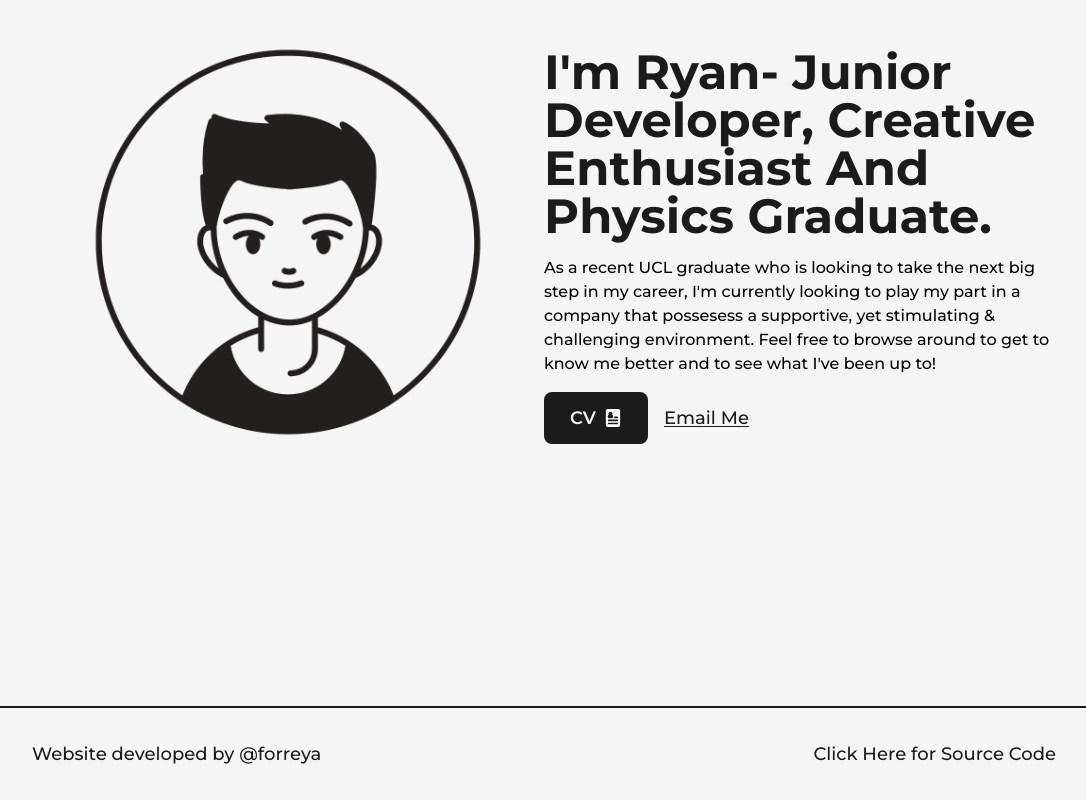
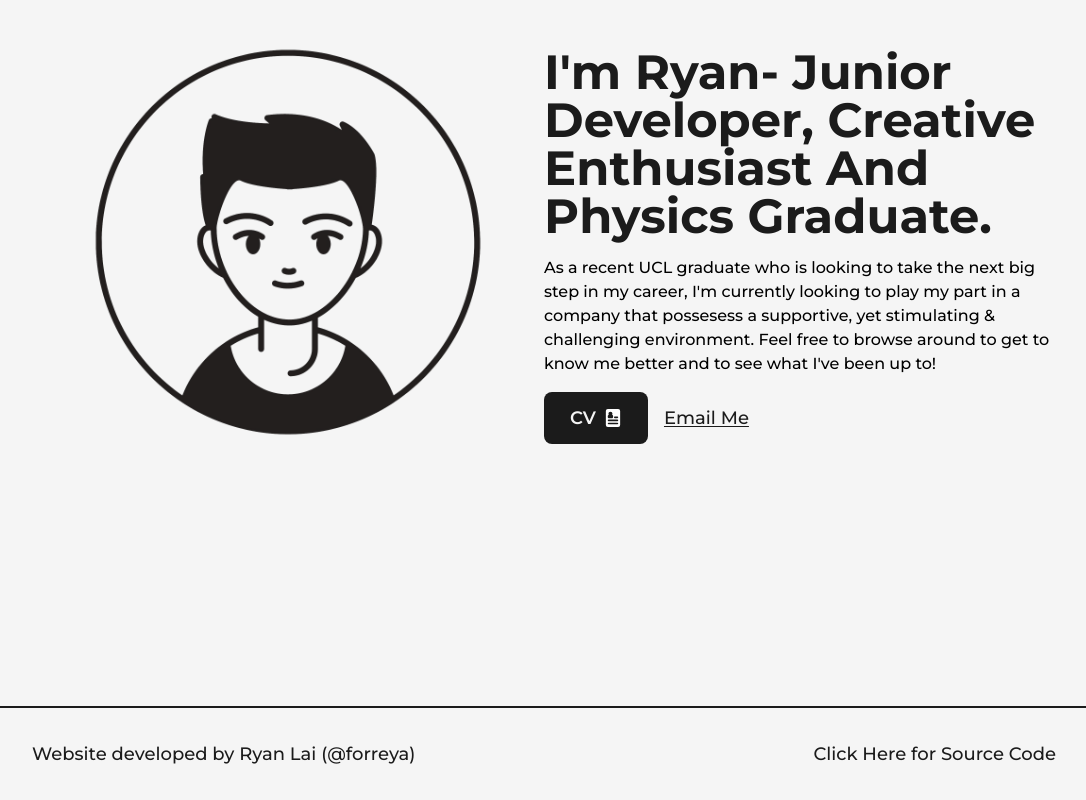
Before and after one commit to forreya/personal-website, a Next.js app: page / in a window 1280 px wide. Shown: the part 190-990 px from the top of the page, without its empty margins (96-1182 px from the left). Built offline with nearby package versions, Linux system fonts and the light colour scheme.

Commit message:
Added name to footer

```diff
--- a/src/components/Footer.jsx
+++ b/src/components/Footer.jsx
@@ -6,7 +6,7 @@ const Footer = () => {
     <footer className="w-full border-t-2 border-solid border-dark
     font-medium text-lg xl:text-sm sm:text-base h-full text-dark p-0">
       <Layout className="py-8 flex items-center justify-between xl:!px-14 xl:!py-8 md:flex-col md:!py-2">
-          <span className="">Website developed by <Link href='https://github.com/forreya' target="_blank" className="hover:text-muddier">@forreya</Link></span>
+          <span className="">Website developed by Ryan Lai (<Link href='https://github.com/forreya' target="_blank" className="hover:text-muddier">@forreya</Link>)</span>
           <Link href={"https://github.com/forreya/personal-website"} target="_blank" className="hover:text-muddier">Click Here for Source Code</Link>
       </Layout>
     </footer>
```
